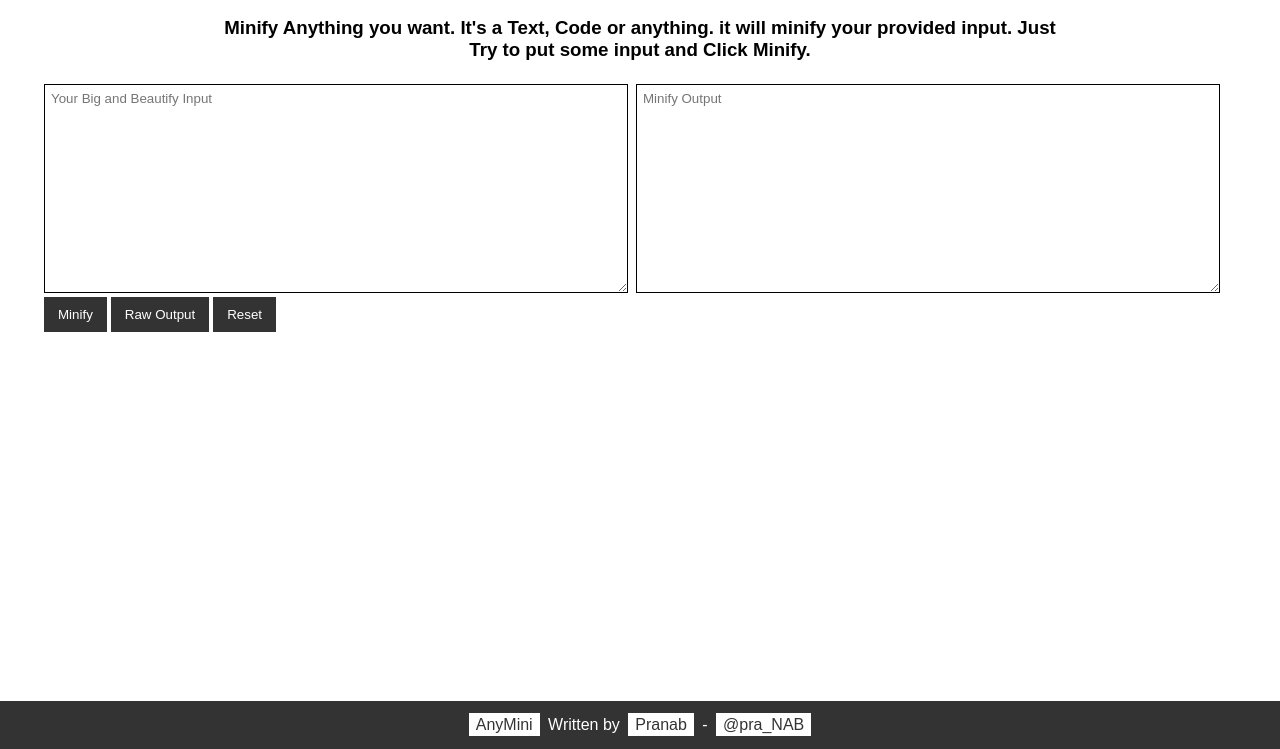
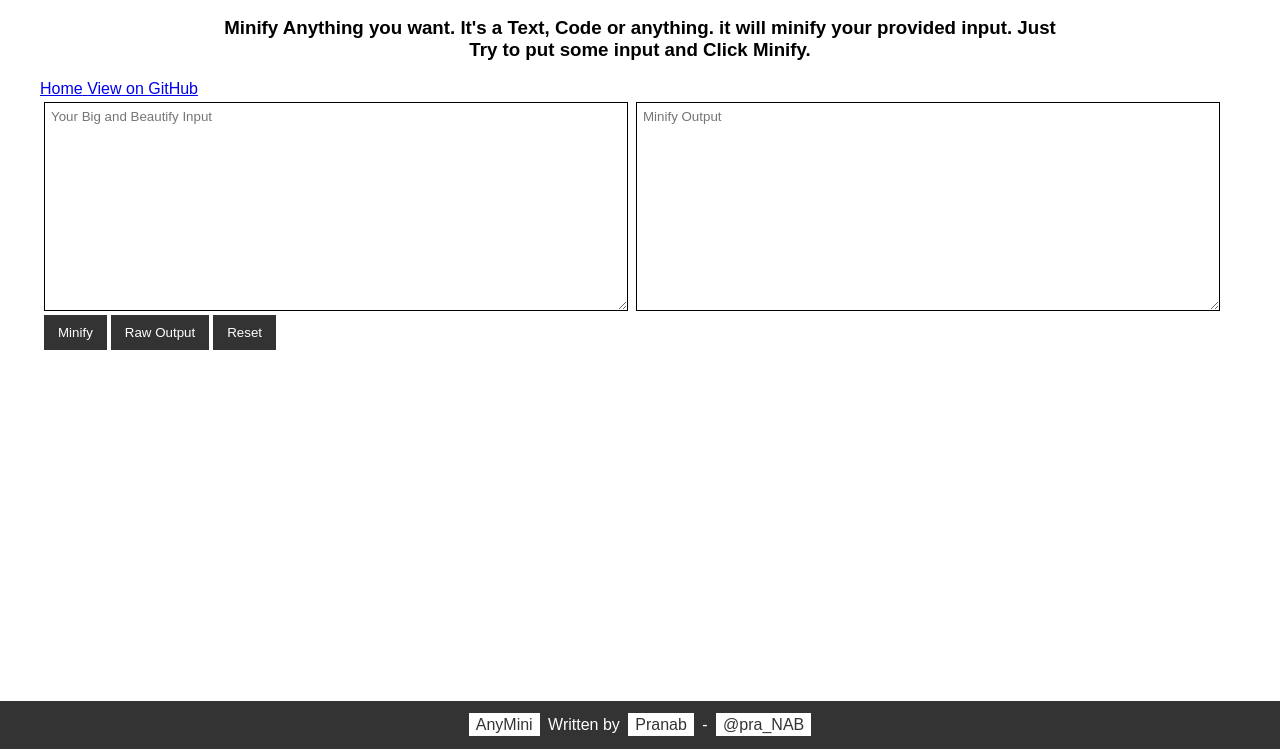
Before and after one commit to Phe0nix/anymini, a plain HTML site: page index.html in a window 1280 px wide. Shown: the part 51-800 px from the top of the page. Drawn offline with Linux system fonts and the light colour scheme.

Commit message:
Update index.html

```diff
--- a/index.html
+++ b/index.html
@@ -14,6 +14,14 @@
 <body>
     <h2 class="heading">AnyMini</h2>
     <h3 class="intro">Minify Anything you want. It's a Text, Code or anything. it will minify your provided input. Just Try to put some input and Click Minify.</h3>
+    <div class="button">
+      <a href="https://phe0nix.github.io/" id="home" class="button">
+        <span>Home</span>
+      </a>
+      <a href="https://github.com/Phe0nix/anymini" id="view-on-github" class="button">
+        <span>View on GitHub</span>
+      </a>
+    </div>
     <div class="main">
         <div class="left">
             <textarea name="notMini" class="notMini" id="" placeholder="Your Big and Beautify Input" cols="50" rows="13"></textarea>
```
